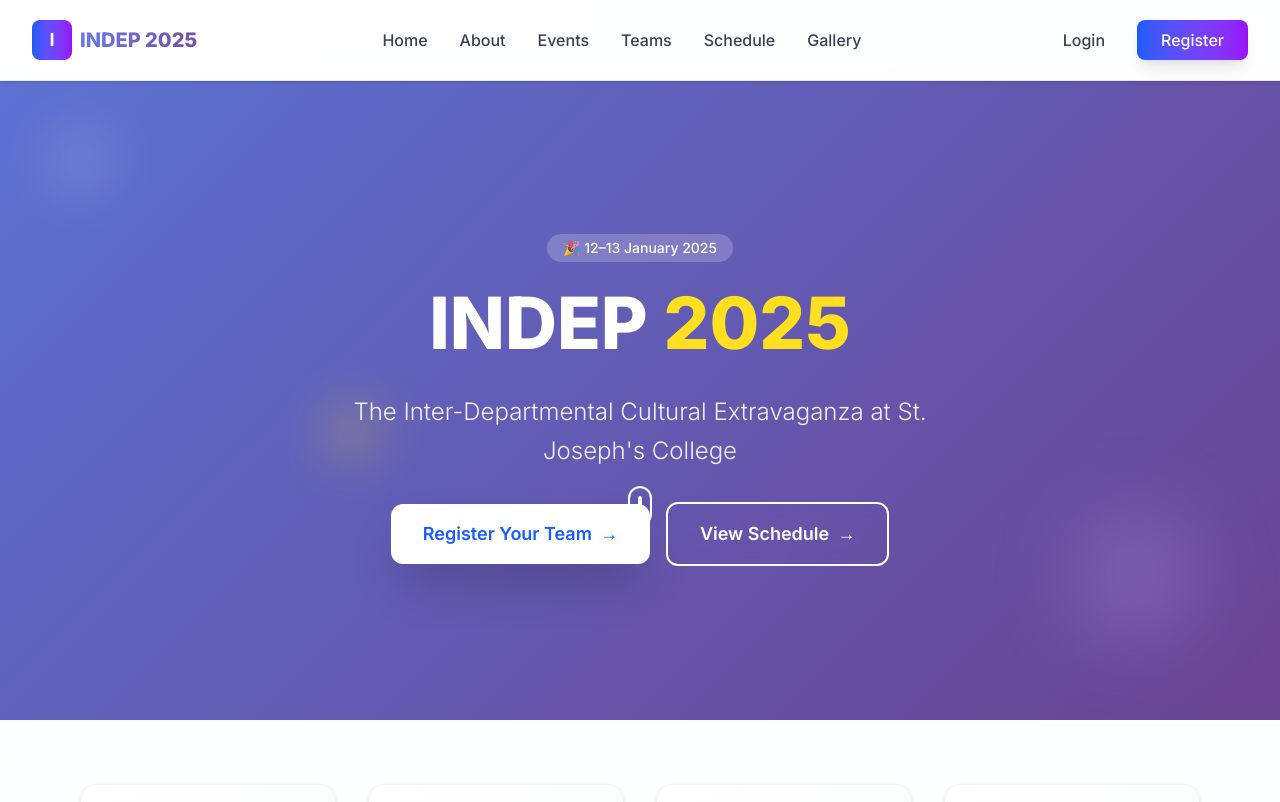
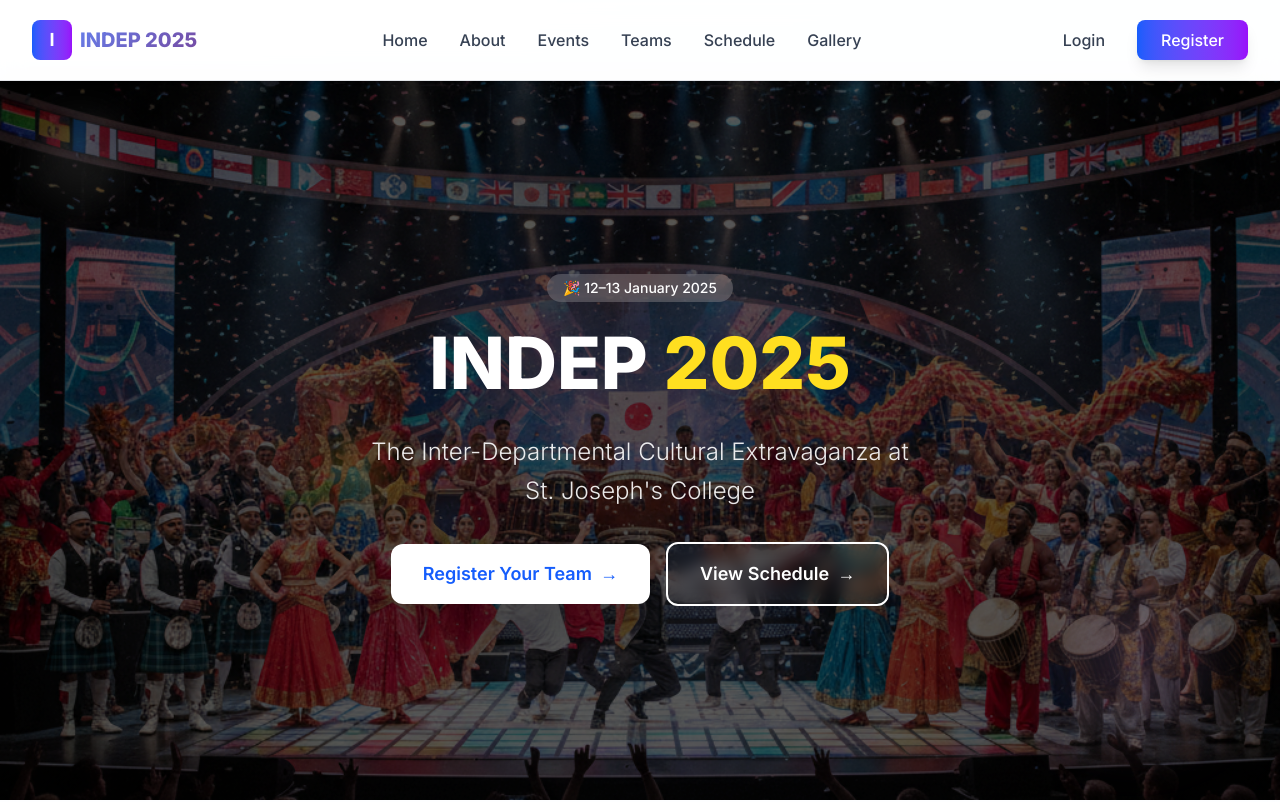
Before and after one commit to JWS-Technology/indep, a Next.js app: page / in a window 1280 px wide. Shown: the top 802 px of the page. Built offline with nearby package versions, Linux system fonts and the light colour scheme.

Commit message:
[ui] changed the hero section background

```diff
--- a/components/Hero.tsx
+++ b/components/Hero.tsx
@@ -1,8 +1,17 @@
 export default function Hero() {
     return (
-        <section className="relative min-h-[80vh] flex items-center justify-center gradient-bg text-white overflow-hidden">
-            {/* Background Pattern */}
-            <div className="absolute inset-0 bg-black/10"></div>
+        <section
+            className="relative min-h-[90vh] flex items-center justify-center text-white overflow-hidden"
+            style={{
+                backgroundImage: 'linear-gradient(rgba(0,0,0,0.5), rgba(0,0,0,0.5)), url(/background.png)',
+                backgroundSize: 'cover',
+                backgroundPosition: 'center',
+                backgroundRepeat: 'no-repeat',
+                backgroundAttachment: 'fixed'
+            }}
+        >
+            {/* Additional overlay for better text readability */}
+            <div className="absolute inset-0 bg-black/30"></div>
 
             {/* Animated Background Elements */}
             <div className="absolute top-10 left-10 w-20 h-20 bg-white/10 rounded-full blur-xl"></div>
@@ -19,7 +28,7 @@ export default function Hero() {
                 </h1>
 
                 <p className="text-xl md:text-2xl mb-8 font-light opacity-90 max-w-2xl mx-auto leading-relaxed">
-                    The Inter-Departmental Cultural Extravaganza at St. Joseph's College
+                    The Inter-Departmental Cultural Extravaganza at <br />  St. Joseph's College
                 </p>
 
                 <div className="flex flex-col sm:flex-row gap-4 justify-center items-center mt-8">
@@ -40,12 +49,7 @@ export default function Hero() {
                     </a>
                 </div>
 
-                {/* Scroll Indicator */}
-                <div className="absolute bottom-8 left-1/2 transform -translate-x-1/2 animate-bounce">
-                    <div className="w-6 h-10 border-2 border-white rounded-full flex justify-center">
-                        <div className="w-1 h-3 bg-white rounded-full mt-2"></div>
-                    </div>
-                </div>
+
             </div>
         </section>
     );
```
Also changed, not shown: public/background.png (added).
